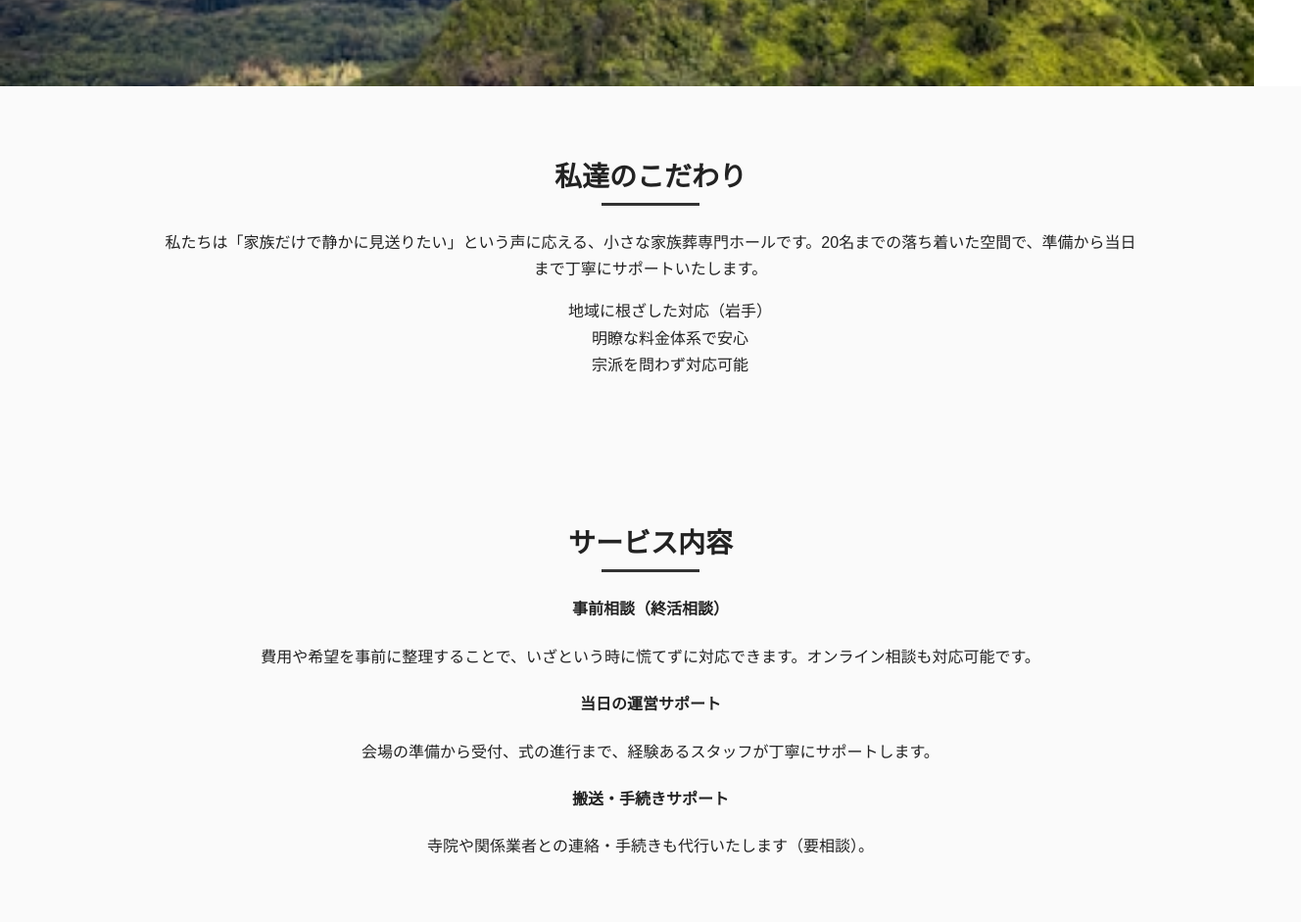
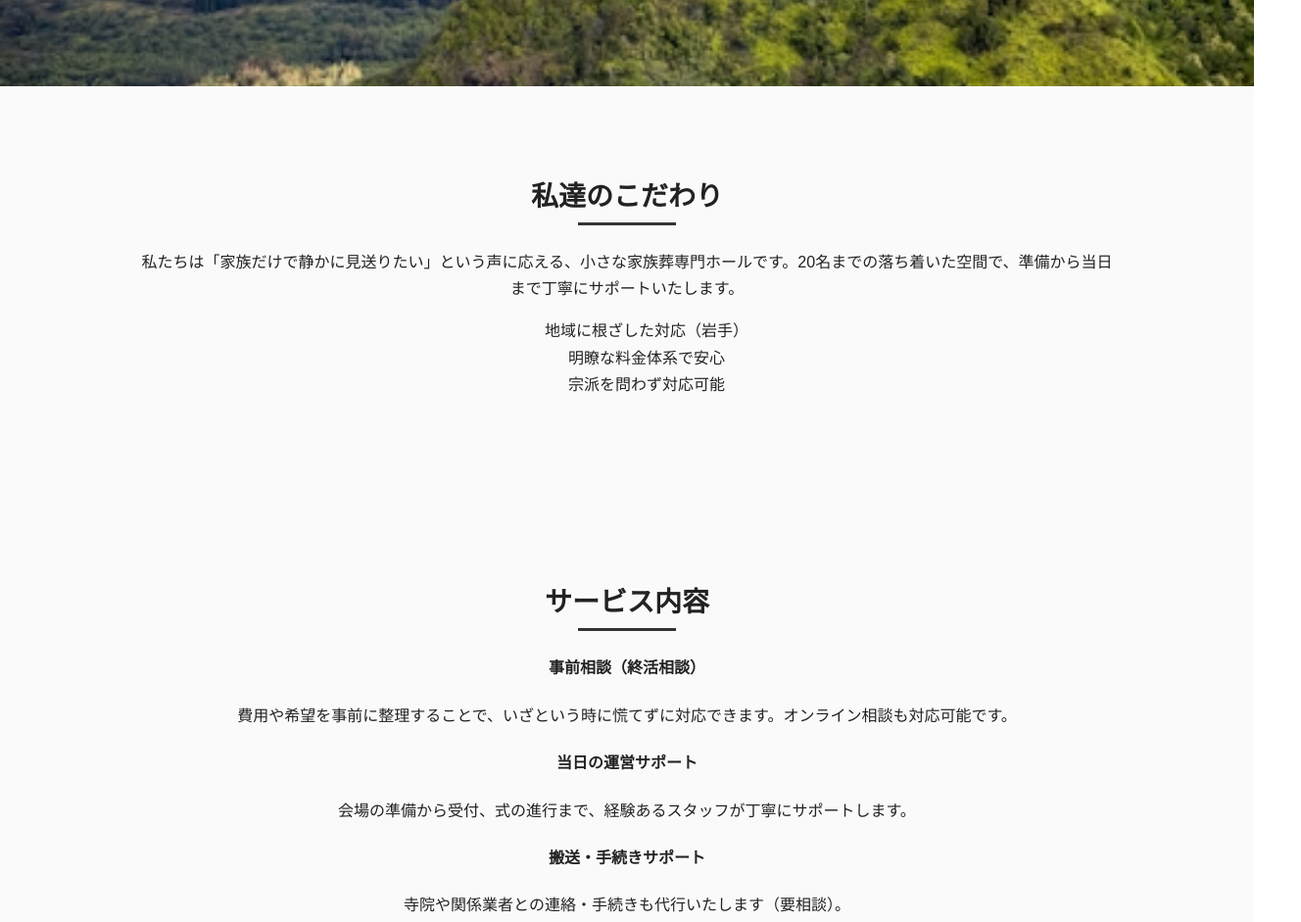
Before and after one commit to sawada-jun1218/sougi-lp, a plain HTML site: page index.html in a window 1280 px wide. Shown: the part 569-1510 px from the top of the page at 98% size, 1328 px wide, since content can reach past the window. Drawn offline with Linux system fonts and the light colour scheme.

Commit message:
Add files via upload

```diff
--- a/css/style.css
+++ b/css/style.css
@@ -28,7 +28,7 @@ img {
 }
 
 .section {
-    padding: 60px 24px;
+    padding: 80px 0px;
     background: #fafafa;
     width: 100%;
 }
```
